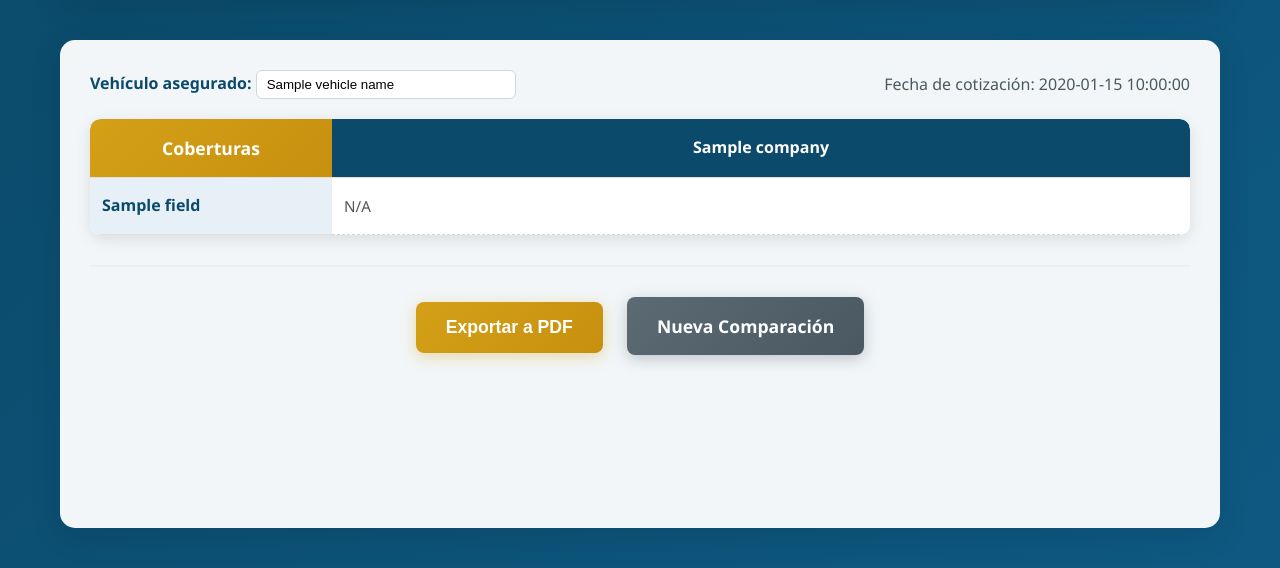
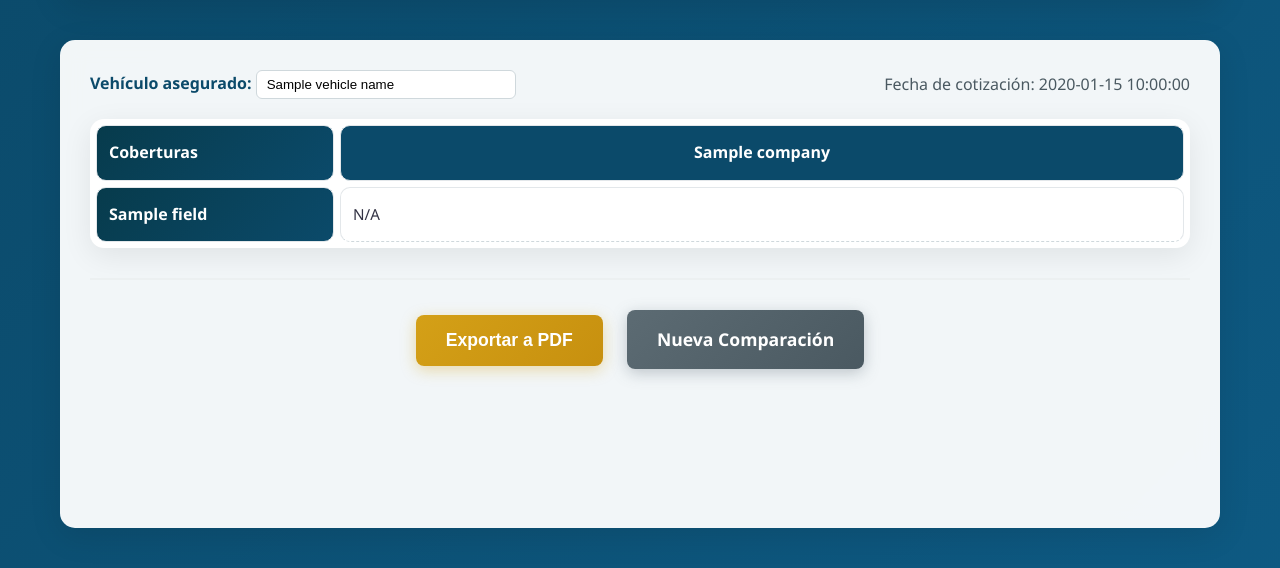
Before and after one commit to Rogzr/SegurosAutos, a Flask app: template templates/results.html in a window 1280 px wide. Shown: the part 149-717 px from the top of the page. Run offline with Flask 3, Linux system fonts and the light colour scheme; the template is opened without the code that fills it: most values are stand-ins (such as "Sample title", 1, 10 or a date in 2020).

Commit message:
Enhance PDF parsing and export functionality by adding detailed breakdowns for insurance amounts, including Prima Neta, Recargos, Derechos de Póliza, and IVA; update styles for improved table presentation and visual consistency in the application.

```diff
--- a/app.py
+++ b/app.py
@@ -36,7 +36,13 @@ MASTER_FIELDS = [
     'Atlas Cero Plus por PT de DM',
     'Accidente al conductor',
     'Responsabilidad civil catastrofica',
-    'Desbielamiento por agua al motor'
+    'Desbielamiento por agua al motor',
+    # Breakdown rows (shown al final de la tabla)
+    'Prima Neta',
+    'Recargos',
+    'Derechos de Póliza',
+    'IVA',
+    'Prima Total'
 ]
 
 @app.route('/')
@@ -272,7 +278,8 @@ def export_pdf_with_data(data_json):
             }
             table {
                 width: 100%;
-                border-collapse: collapse;
+                border-collapse: separate;
+                border-spacing: 3px;
                 margin-top: 10px;
                 table-layout: fixed;
             }
@@ -282,11 +289,19 @@ def export_pdf_with_data(data_json):
                 text-align: left;
                 vertical-align: middle;
                 word-wrap: break-word;
+                background: #ffffff;
+                border-radius: 6px;
             }
             th {
                 background: #0b4a6a;
                 color: #fff;
                 font-weight: bold;
+            }
+            /* Coverage column cells: same style as header */
+            td.field-name {
+                background: #0b4a6a;
+                color: #fff;
+                font-weight: 700;
             }
             thead th:first-child { width: 22%; }
             .logo {
--- a/static/style.css
+++ b/static/style.css
@@ -187,43 +187,55 @@ main {
 .table-wrapper {
     overflow-x: auto;
     margin-bottom: 30px;
-    border-radius: 10px;
-    box-shadow: 0 4px 15px rgba(0, 0, 0, 0.1);
+    border-radius: 14px;
+    box-shadow: 0 8px 30px rgba(0, 0, 0, 0.08);
+    background: #ffffff;
 }
 
 /* Comparison table */
 .comparison-table {
     width: 100%;
-    border-collapse: collapse;
-    background: white;
-    border-radius: 10px;
-    overflow: hidden;
+    border-collapse: separate;
+    border-spacing: 6px;
+    background: transparent;
 }
 
 .comparison-table th,
 .comparison-table td {
-    padding: 15px 12px;
+    padding: 14px 12px;
     text-align: left;
-    border-bottom: 1px solid #e0e0e0;
+    border: 1px solid #e3e7ea;
+    border-radius: 10px;
+    background: #ffffff;
 }
 
 .comparison-table th {
     background: linear-gradient(135deg, #073b4c, #0b4a6a);
-    color: white;
-    font-weight: 600;
+    color: #ffffff;
+    font-weight: 700;
     font-size: 1rem;
 }
 
 .coverage-header {
-    background: linear-gradient(135deg, #d4a017, #c7900f) !important;
-    font-size: 1.1rem !important;
-    text-align: center !important;
+    background: linear-gradient(135deg, #073b4c, #0b4a6a);
+    color: #ffffff;
+    font-weight: 700;
+    font-size: 1.05rem;
+    text-align: center;
 }
 
-.company-header {
+.company-header { /* legacy */
     text-align: center !important;
     font-size: 0.95rem !important;
 }
+.company-header-cell {
+    color: #ffffff;
+    font-weight: 700;
+    border-radius: 10px;
+    height: 42px;
+}
+.company-header-inner { display:flex; align-items:center; justify-content:center; height:100%; }
+.company-header-inner img { height: 20px; object-fit: contain; }
 
 .comparison-table tbody tr:hover {
     background: #f8f9fa;
@@ -238,17 +250,18 @@ main {
 }
 
 .field-name {
-    font-weight: 600;
-    color: #0b4a6a;
-    background: #e6f0f6 !important;
+    font-weight: 700;
+    color: #ffffff;
+    background: linear-gradient(135deg, #073b4c, #0b4a6a) !important;
     width: 200px;
     min-width: 200px;
 }
 
 .field-value {
     text-align: center;
-    color: #555;
+    color: #334;
     font-size: 0.95rem;
+    background: #f8fafc;
 }
 
 /* Editable cells */
```
Also changed, not shown: pdf_parser.py (+36 -24 lines).
